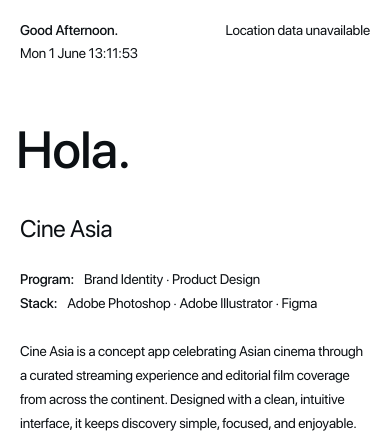
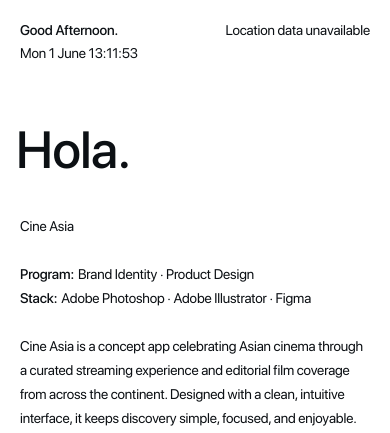
Before and after one commit to jayselected/works, a plain HTML site: page index.html in a window 390 px wide. Shown: the top 433 px of the page. Drawn offline with Linux system fonts and the light colour scheme; no server answers.

Commit message:
Update styles.css

```diff
--- a/styles.css
+++ b/styles.css
@@ -371,7 +371,7 @@
     display: flex;
     flex-direction: row;
     align-items: baseline;
-    gap: 10px;
+    gap: var(--space-1);
     padding: 0;
     color: #0C1014;
 }
@@ -538,6 +538,11 @@
         padding-bottom: 0;
     }
 
+    .project-title {
+        font-size: 14px;
+        line-height: 24px;
+    }
+
     .image-2 {
         flex-direction: column;
     }
```
